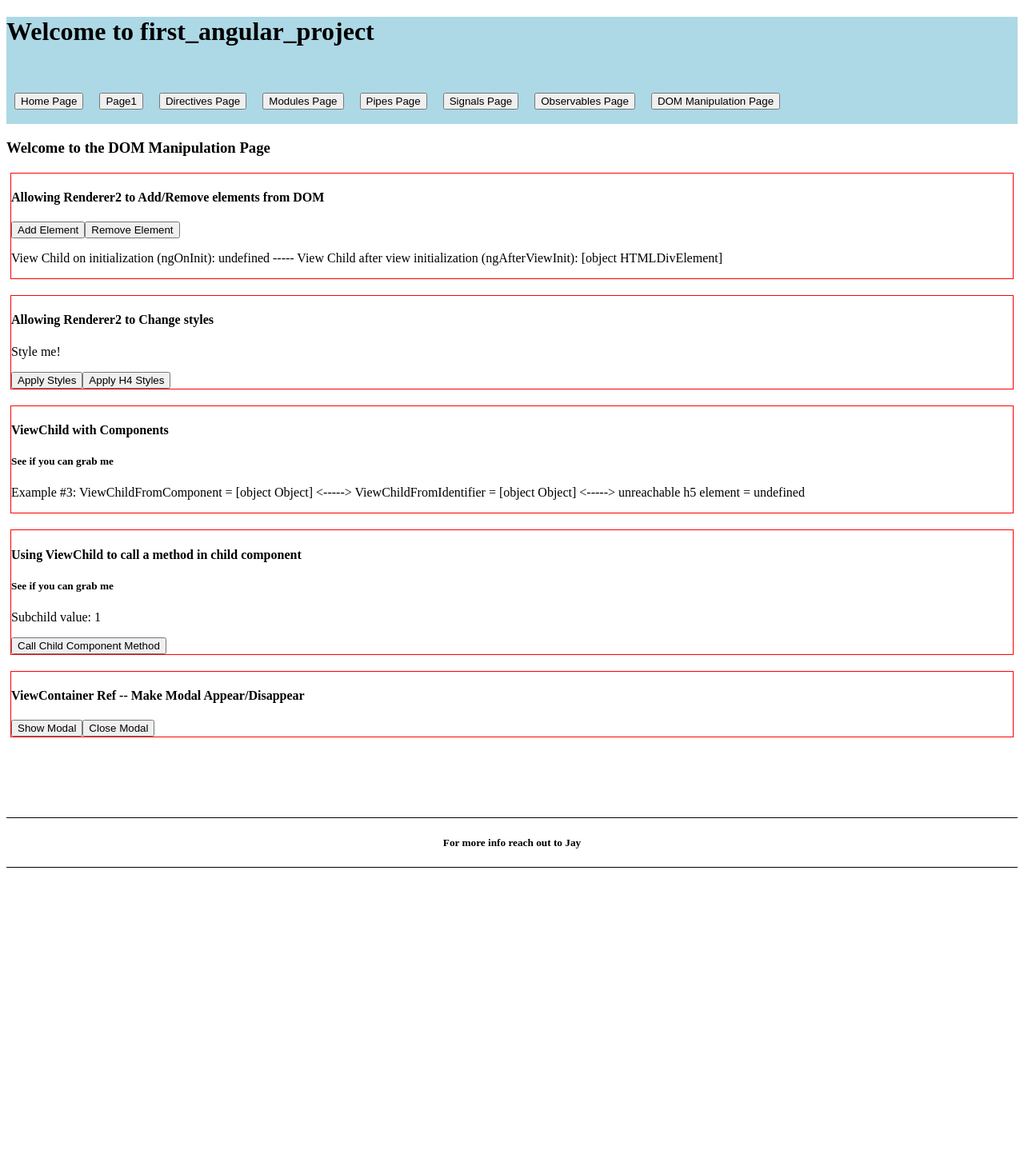
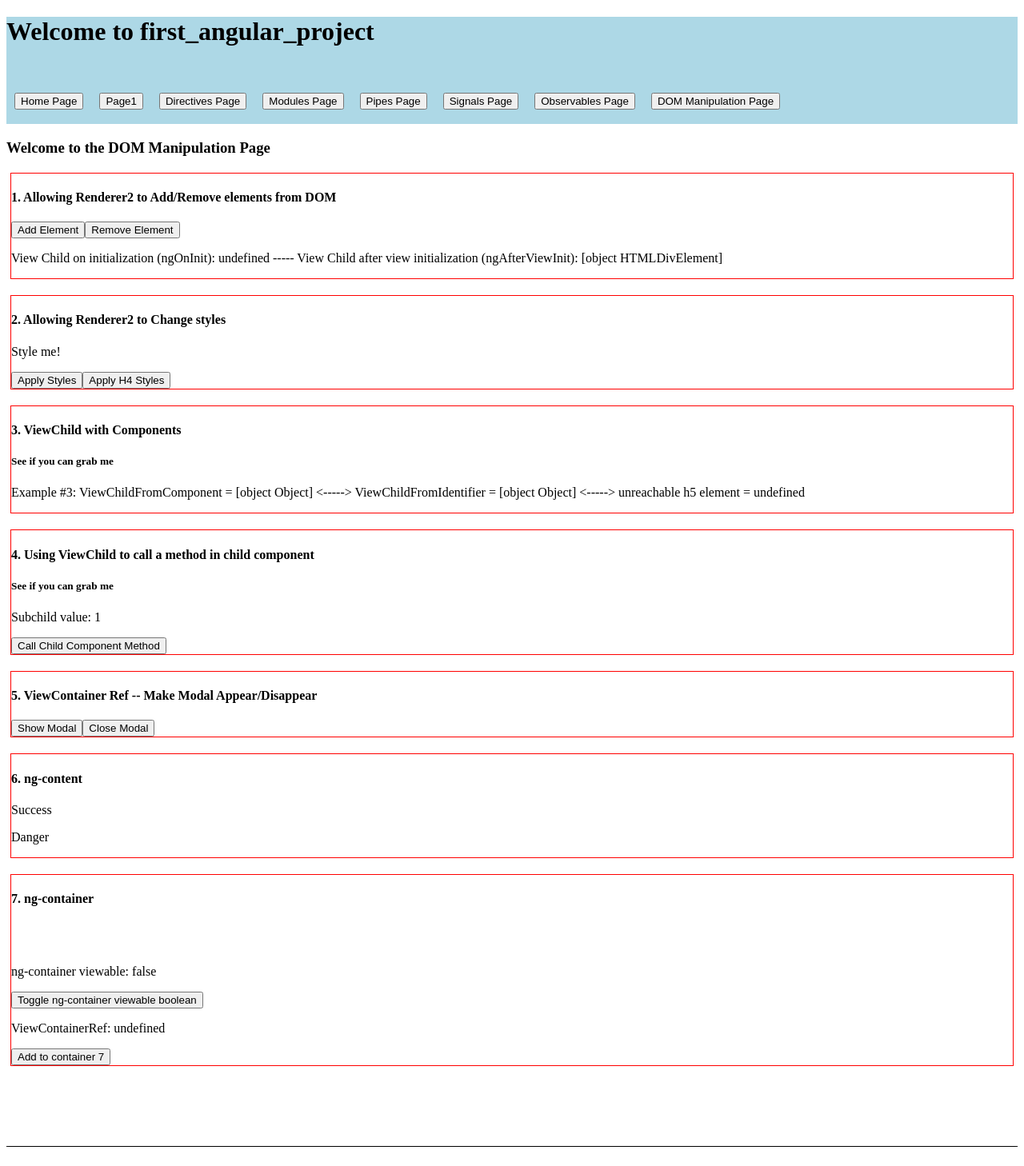
Before and after one commit to JTCollins33/first_angular_project, an Angular app: page /domManipulation in a window 1280 px wide. Shown: the top 1458 px of the page at 80% size. Before the commit the page ends 1093 px from the top, so only its background shows below. Built offline with nearby package versions, Linux system fonts and the light colour scheme.

Commit message:
added ng-content and ng-container sections

```diff
--- /dev/null
+++ b/src/app/dom-manipulation-page/alert.component.ts
@@ -0,0 +1,13 @@
+import { Component, Input } from '@angular/core';
+
+@Component({
+    selector: 'app-alert',
+    template: `
+      <div class="alert alert-{{type}}">
+        <ng-content></ng-content>
+      </div>
+    `
+  })
+  export class AlertComponent {
+    @Input() type!: string;
+  }
--- a/src/app/dom-manipulation-page/dom-manipulation-page.component.html
+++ b/src/app/dom-manipulation-page/dom-manipulation-page.component.html
@@ -1,7 +1,7 @@
 <h3>Welcome to the DOM Manipulation Page</h3>
 
 <div class="new-example">
-    <h4>Allowing Renderer2 to Add/Remove elements from DOM</h4>
+    <h4>1. Allowing Renderer2 to Add/Remove elements from DOM</h4>
     <div #container></div>
     <button (click)="addElement()">Add Element</button>
     <button (click)="removeElement()">Remove Element</button>
@@ -9,28 +9,54 @@
 </div>
 
 <div class="new-example">
-    <h4 #h4Element>Allowing Renderer2 to Change styles</h4>
+    <h4 #h4Element>2. Allowing Renderer2 to Change styles</h4>
     <p #textElement>Style me!</p>
     <button (click)="applyStyles()">Apply Styles</button>
     <button (click)="applyH4Styles()">Apply H4 Styles</button>
 </div>
 
 <div class="new-example">
-    <h4>ViewChild with Components</h4>
+    <h4>3. ViewChild with Components</h4>
     <app-sub-dom-manipulation-page #subChild/>
     <p>{{viewChildrenOutputString()}}</p>
 </div>
 
 <div class="new-example">
-    <h4>Using ViewChild to call a method in child component</h4>
+    <h4>4. Using ViewChild to call a method in child component</h4>
     <app-sub-dom-manipulation-page #subChild2/>
     <p>Subchild value: {{subChild.subChildValue()}}</p>
     <button (click)="callChildComponentMethod()">Call Child Component Method</button>
 </div>
 
 <div class="new-example">
-    <h4>ViewContainer Ref -- Make Modal Appear/Disappear</h4>
+    <h4>5. ViewContainer Ref -- Make Modal Appear/Disappear</h4>
     <button (click)="loadModal()">Show Modal</button>
     <button (click)="closeModal()">Close Modal</button><br/>
     <ng-container #vcr1></ng-container>
 </div>
+
+<div class="new-example">
+    <h4>6. ng-content</h4>
+    <app-alert type="success">
+        <p>Success</p>
+    </app-alert>
+    <app-alert type="danger">
+        <p>Danger</p>
+    </app-alert>
+</div>
+
+<div class="new-example">
+    <h4>7. ng-container</h4>
+    <ng-template #container7Template>
+        <p>This template will only be used for container #7</p>
+    </ng-template>
+    <ng-container #containerNumber7 *ngIf="showContainer7()">
+        <p [ngStyle]="{'font-weight': 'bold'}">START OF CONTAINER</p>
+        <p>Showing container #7</p>
+        <p [ngStyle]="{'font-weight': 'bold'}">END OF CONTAINER</p>
+    </ng-container><br/><br/>
+    <p>ng-container viewable: {{showContainer7()}}</p>
+    <button (click)="toggleShowContainer7()">Toggle ng-container viewable boolean</button>
+    <p>ViewContainerRef: {{viewContainerRef7 ? viewContainerRef7 : 'undefined'}}</p>
+    <button (click)="addToContainer7()">Add to container 7</button>
+</div>
--- a/src/app/dom-manipulation-page/dom-manipulation-page.component.ts
+++ b/src/app/dom-manipulation-page/dom-manipulation-page.component.ts
@@ -1,15 +1,22 @@
-import { Component, ElementRef, Renderer2, signal, ViewChild, ViewContainerRef } from '@angular/core';
+import { Component, ElementRef, Renderer2, signal, effect, TemplateRef, ViewChild, ViewContainerRef } from '@angular/core';
 import { SubDomManipulationPageComponent } from './sub-dom-manipulation-page/sub-dom-manipulation-page.component';
 import { ModalComponent } from './modal.component';
+import { AlertComponent } from './alert.component';
+import { CommonModule } from '@angular/common';
 
 @Component({
   selector: 'app-dom-manipulation-page',
-  imports: [SubDomManipulationPageComponent],
+  imports: [SubDomManipulationPageComponent, AlertComponent, CommonModule],
   templateUrl: './dom-manipulation-page.component.html',
   styleUrl: './dom-manipulation-page.component.scss'
 })
 export class DomManipulationPageComponent {
-  constructor(private renderer: Renderer2) {}
+  constructor(private renderer: Renderer2) {
+    effect: (()=>{
+      const container7IsShowing = this.showContainer7();
+      console.log(container7IsShowing)
+    });
+  }
 
   ngOnInit(){
     this.viewChildExample1String.update(s => s + "View Child on initialization (ngOnInit): "+this.container)
@@ -91,4 +98,21 @@ export class DomManipulationPageComponent {
   closeModal(){
     this.vcr1.clear();
   }
+
+  //seventh example
+  showContainer7 = signal(false);
+  @ViewChild('containerNumber7', {read: ViewContainerRef}) viewContainerRef7!: ViewContainerRef
+  @ViewChild('container7Template', {read: TemplateRef}) templateRef7!: TemplateRef<any>
+
+  toggleShowContainer7(){
+    this.showContainer7.set(!this.showContainer7())
+  }
+
+  addToContainer7(){
+    if(this.viewContainerRef7){
+      this.viewContainerRef7.createEmbeddedView(this.templateRef7)
+    } else {
+      window.alert("Error: Cannot add to container 7 because it is undefined (part of ng-container which is set to false and thus not part of the DOM). To fix this, set containerViewable to true")
+    }
+  }
 }
```
